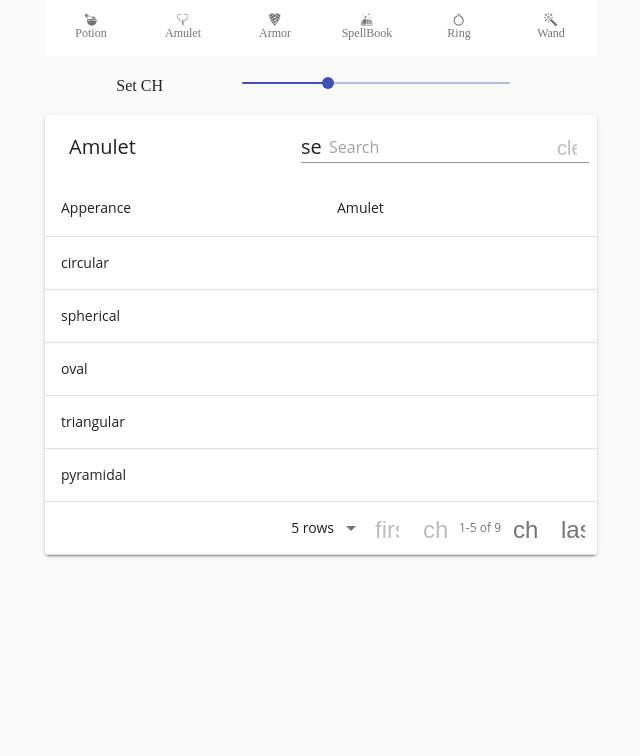
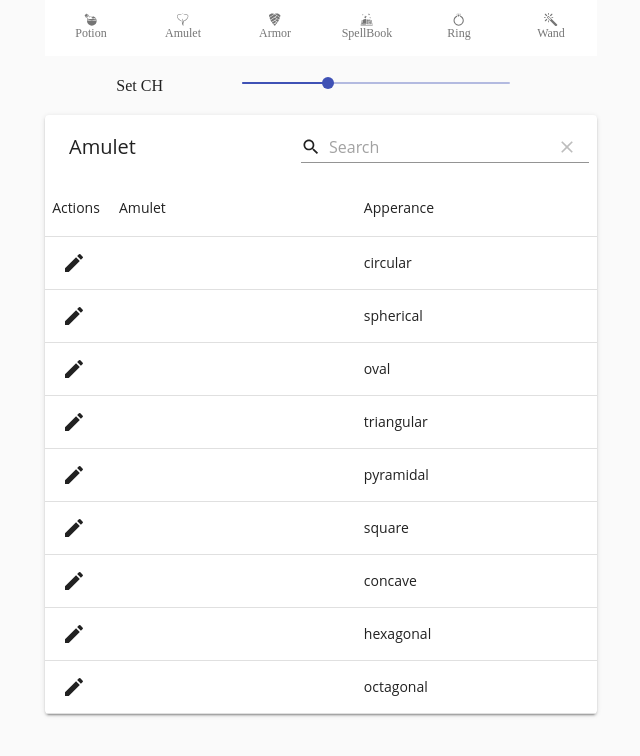
Before and after one commit to Hajin-dev/Nethack-ID-MEMO, a React (Create React App) app: page /Amulet in a window 1280 px wide. Shown: the top 756 px of the page, without its empty margins (319-959 px from the left). Built offline with nearby package versions, Linux system fonts and the light colour scheme.

Commit message:
amulet table complet ver

```diff
--- a/src/App.js
+++ b/src/App.js
@@ -64,7 +64,18 @@ function App() {
     {value:400,s1:200,s2:150,b1:0,b2:0},
     {value:600,s1:300,s2:225,b1:0,b2:0},
     {value:700,s1:350,s2:263,b1:0,b2:0}];
-    var k = 1;
+  const [amuletDB,setAmulet] = useState([
+    {no:0, ap: "circular", name: 0},
+    {no:1, ap: "spherical", name: 0},
+    {no:2, ap: "oval", name:  0},
+    {no:3, ap: "triangular", name: 0},
+    {no:4, ap: "pyramidal", name: 0},
+    {no:5, ap: "square", name: 0},
+    {no:6, ap: "concave", name: 0},
+    {no:7, ap: "hexagonal", name: 0},
+    {no:8, ap: "octagonal", name: 0},
+  ])
+  var k = 1;
   function setValue (){ //CH에 따른 가격 보정 (price will multiplied by CH )
     if (ch<6) k=2;
     if (ch>5 && ch<10) k=3/2;
@@ -102,7 +113,7 @@ function App() {
         <Grid item xs={2}/>
       </Grid>
       <Routes>
-        <Route path="/Amulet" theme={theme} element={<Amulet/>} />
+        <Route path="/Amulet" theme={theme} element={<Amulet amuletDB={amuletDB} setAmulet={setAmulet}/>} />
         <Route path="/Armor" theme={theme} element={<Armor/>} />
         <Route path="/Scroll" theme={theme} element={<Scroll/>} />
         <Route path="/SpellBook" theme={theme} element={<SpellBook/>} />
--- a/src/pages/Amulet.js
+++ b/src/pages/Amulet.js
@@ -1,30 +1,91 @@
-import React from 'react';
-import MaterialTable from 'material-table'
+import React, { forwardRef } from 'react';
+import MaterialTable from 'material-table';
+
+import AddBox from '@material-ui/icons/AddBox';
+import ArrowDownward from '@material-ui/icons/ArrowDownward';
+import Check from '@material-ui/icons/Check';
+import ChevronLeft from '@material-ui/icons/ChevronLeft';
+import ChevronRight from '@material-ui/icons/ChevronRight';
+import Clear from '@material-ui/icons/Clear';
+import DeleteOutline from '@material-ui/icons/DeleteOutline';
+import Edit from '@material-ui/icons/Edit';
+import FilterList from '@material-ui/icons/FilterList';
+import FirstPage from '@material-ui/icons/FirstPage';
+import LastPage from '@material-ui/icons/LastPage';
+import Remove from '@material-ui/icons/Remove';
+import SaveAlt from '@material-ui/icons/SaveAlt';
+import Search from '@material-ui/icons/Search';
+import ViewColumn from '@material-ui/icons/ViewColumn';
+
+const tableIcons = {
+    Add: forwardRef((props, ref) => <AddBox {...props} ref={ref} />),
+    Check: forwardRef((props, ref) => <Check {...props} ref={ref} />),
+    Clear: forwardRef((props, ref) => <Clear {...props} ref={ref} />),
+    Delete: forwardRef((props, ref) => <DeleteOutline {...props} ref={ref} />),
+    DetailPanel: forwardRef((props, ref) => <ChevronRight {...props} ref={ref} />),
+    Edit: forwardRef((props, ref) => <Edit {...props} ref={ref} />),
+    Export: forwardRef((props, ref) => <SaveAlt {...props} ref={ref} />),
+    Filter: forwardRef((props, ref) => <FilterList {...props} ref={ref} />),
+    FirstPage: forwardRef((props, ref) => <FirstPage {...props} ref={ref} />),
+    LastPage: forwardRef((props, ref) => <LastPage {...props} ref={ref} />),
+    NextPage: forwardRef((props, ref) => <ChevronRight {...props} ref={ref} />),
+    PreviousPage: forwardRef((props, ref) => <ChevronLeft {...props} ref={ref} />),
+    ResetSearch: forwardRef((props, ref) => <Clear {...props} ref={ref} />),
+    Search: forwardRef((props, ref) => <Search {...props} ref={ref} />),
+    SortArrow: forwardRef((props, ref) => <ArrowDownward {...props} ref={ref} />),
+    ThirdStateCheck: forwardRef((props, ref) => <Remove {...props} ref={ref} />),
+    ViewColumn: forwardRef((props, ref) => <ViewColumn {...props} ref={ref} />)
+  };
 function Amulet(props) {
   const columns = [
-    { field: "ap",
-      title: "Apperance"
+
+    { field: "name",title: "Amulet",  canEdit: "always",
+    validate: rowData=>{
+      for (let x of props.amuletDB){
+        if ((x.no !== rowData.no)&&(x.name === rowData.name)&&(rowData.name!==0)) return 'overlapped!'
+      }
+      return ''
     },
-    { field: "name",
-      title: "Amulet"
+    lookup: {
+      0:"",
+      1:"change",
+      2:"ESP",
+      3:"life saving",
+      4:"magical breathing",
+      5:"reflection",
+      6:"restful sleep",
+      7:"strangulation",
+      8:"unchanging",
+      9:"versus poison"
+      }
+    },
+    { field: "ap",title: "Apperance", editable:'never'
     }
   ];
-  const amuletDB = [
-    {no:1, ap: "circular", name: ""},
-    {no:2, ap: "spherical", name: ""},
-    {no:3, ap: "oval", name: "" },
-    {no:4, ap: "triangular", name: ""},
-    {no:5, ap: "pyramidal", name: ""},
-    {no:6, ap: "square", name: ""},
-    {no:7, ap: "concave", name: ""},
-    {no:8, ap: "hexagonal", name: ""},
-    {no:9, ap: "octagonal", name: ""},
-  ];
+
   return(
     <MaterialTable
     title="Amulet"
     columns={columns}
-    data={amuletDB}
+    data={props.amuletDB}
+    icons={tableIcons}
+    editable={{
+      onRowUpdate: (newData, oldData) =>
+      new Promise((resolve, reject) => {
+      setTimeout(() => {
+        console.log(props.amuletDB)
+        const dataUpdate = [...props.amuletDB];
+        const index = oldData.tableData.id;
+        dataUpdate[index] = newData;
+        props.setAmulet([...dataUpdate]);
+        resolve();
+      }, 500)
+    })
+    }}
+    options={{
+      paging:false
+    }}
+
     />
   )
 }
```
